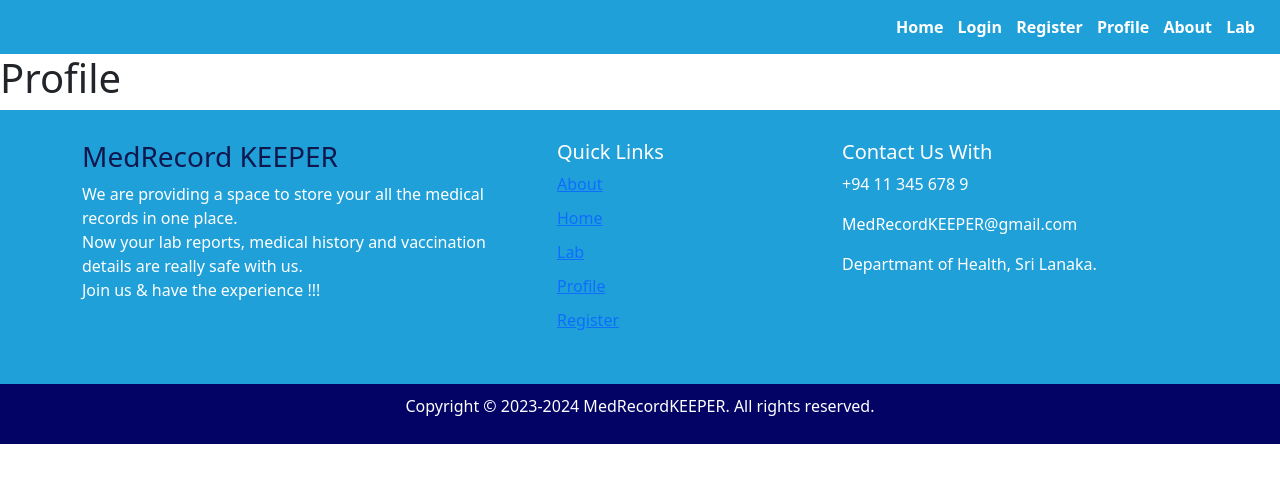
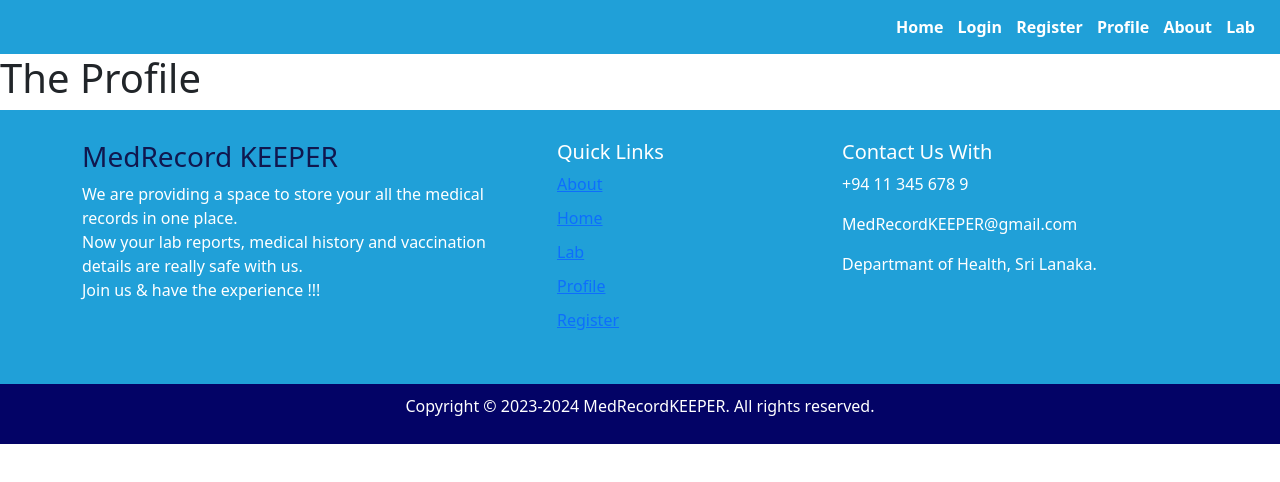
Before and after one commit to pavithra990623/final-year-project, a React (Create React App) app: page /Profile in a window 1280 px wide. Shown: the top 482 px of the page. Built offline with nearby package versions, Linux system fonts and the light colour scheme.

Commit message:
update
done

```diff
--- a/src/Pages/Profile.js
+++ b/src/Pages/Profile.js
@@ -10,7 +10,7 @@ export default function Profile() {
   return (
     <div>
     <Header/>
-      <h1>Profile</h1>
+      <h1>The Profile</h1>
     <Footer/>
     </div>
   )
```
